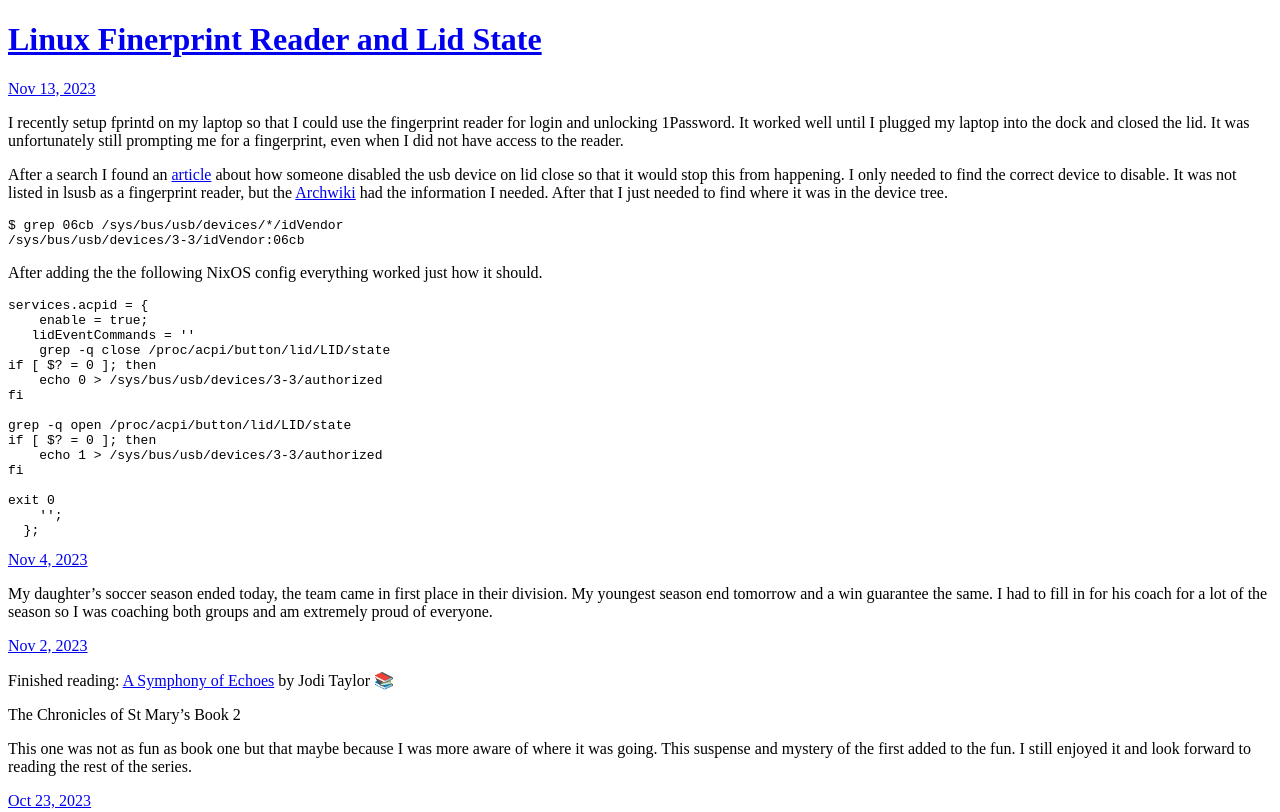
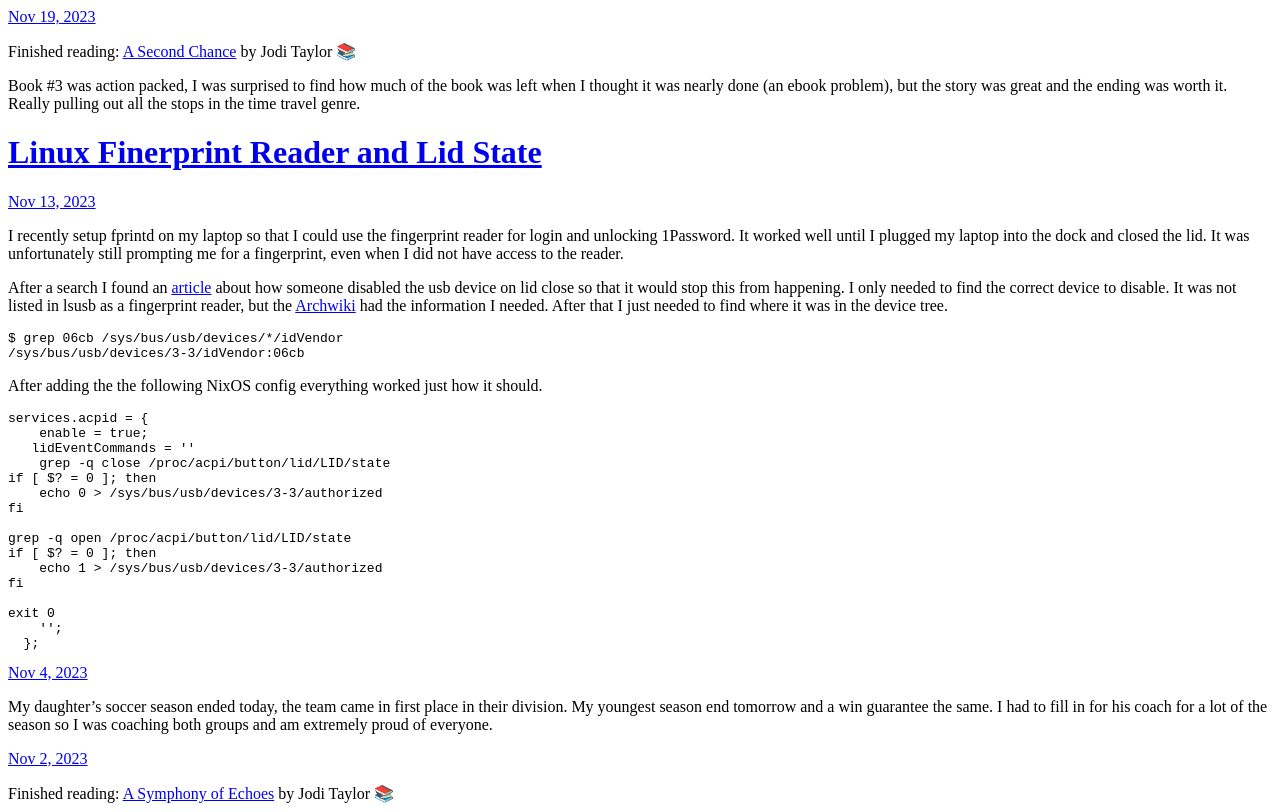
Before and after one commit to zoglesby/microblog, a plain HTML site: page index.html in a window 1280 px wide. Shown: the top 812 px of the page. Drawn offline with Linux system fonts and the light colour scheme.

Commit message:
Archiving from Micro.blog.

```diff
--- a/index.html
+++ b/index.html
@@ -21,6 +21,18 @@
 <div class="h-feed">
 
 
+
+	  <div class="h-entry">
+
+
+		<a href="https://zach.oglesby.co/2023/11/19/finished-reading-a.html" class="u-url"><time class="dt-published" datetime="2023-11-19 18:36:55 -0500">Nov 19, 2023</time></a>
+
+		<div class="e-content">
+			 <p>Finished reading: <a href="https://micro.blog/books/9781472264381">A Second Chance</a> by Jodi Taylor 📚</p>
+<p>Book #3 was action packed, I was surprised to find how much of the book was left when I thought it was nearly done (an ebook problem), but the story was great and the ending was worth it. Really pulling out all the stops in the time travel genre.</p>
+
+		</div>
+	  </div>
 
 	  <div class="h-entry">
 
```
